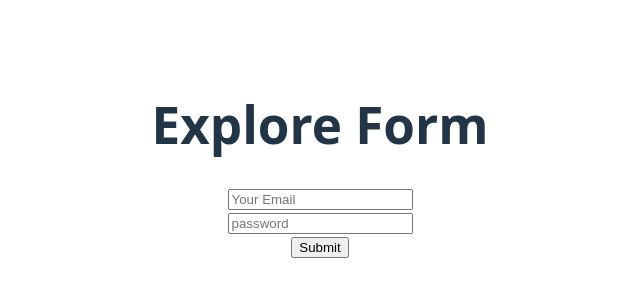
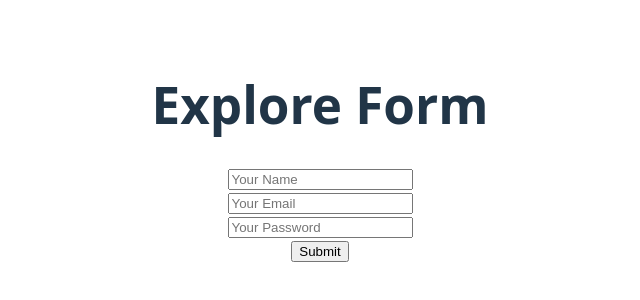
Before and after one commit to shiamrahman2/react-form-explore, a React (Vite) app: page / in a window 1280 px wide. Shown: the part 240-540 px from the top of the page, without its empty margins (320-960 px from the left). Built offline with nearby package versions, Linux system fonts and the light colour scheme.

Commit message:
Controlled Field use Multiple useState for onChange

```diff
--- a/src/App.jsx
+++ b/src/App.jsx
@@ -13,8 +13,8 @@ function App() {
          <h1>Explore Form</h1>
          {/* <SimpleForm></SimpleForm> */}
          {/* <FormAction></FormAction> */}
-         {/* <ControlledField></ControlledField> */}
-         <UnControlledField></UnControlledField>
+         <ControlledField></ControlledField>
+         {/* <UnControlledField></UnControlledField> */}
     </>
   )
 }
--- a/src/Components/ControlledField/ControlledField.jsx
+++ b/src/Components/ControlledField/ControlledField.jsx
@@ -1,8 +1,13 @@
 import React, { useState } from 'react';
 
 const ControlledField = () => {
+    const [name,setName]=useState('');
+     const[password,setPassword]=useState('');
+    const [error,setError]=useState('');
+    const [email,setEmail]=useState('');
     const handleSubmit=(e)=>{
         e.preventDefault();
+        console.log(name,email,password)
        //  console.log('submitted');
        if(password.length<6){
         setError('password should be 6 char');
@@ -19,12 +24,19 @@ const ControlledField = () => {
         //     setError('');
         //   }
     }
-    const[password,setPassword]=useState('');
-    const [error,setError]=useState('');
+
+    const handleNameChange=(event)=>{
+         setName(event.target.value);
+    }
+    const handleEmailChange=(e)=>{
+        setEmail(e.target.value);
+    }
     return (
         <div>
             <form onSubmit={handleSubmit}>
-              <input type="email" name="email" id="" placeholder='Your Email' required />
+                <input onChange={handleNameChange} type="text" name="name" placeholder='Your Name' />
+                <br />
+              <input onChange={handleEmailChange} type="email" name="email"  placeholder='Your Email' required />
               <br />
               <input type="password" defaultValue={password} onChange={handleOnchange} name="password" placeholder='Your Password' id="" required/>
               <br />
```
